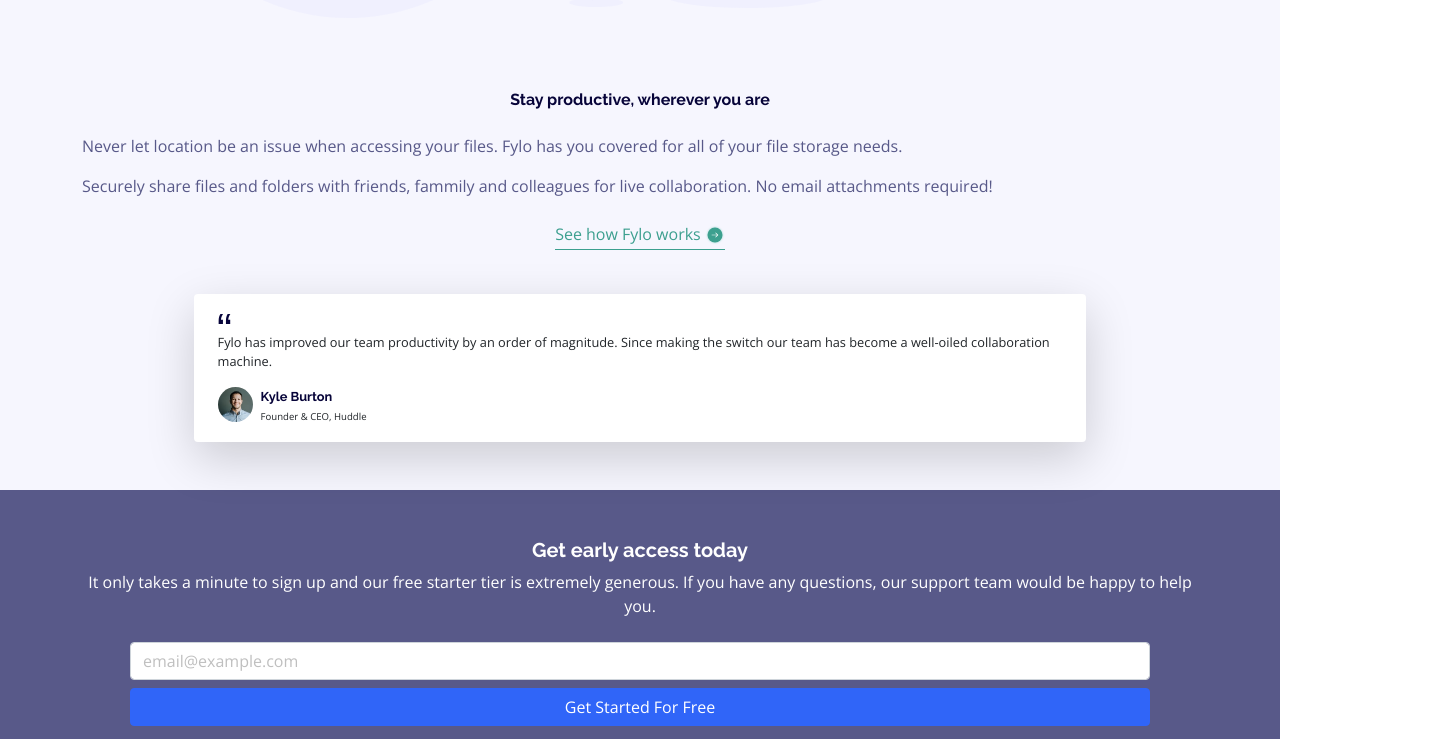
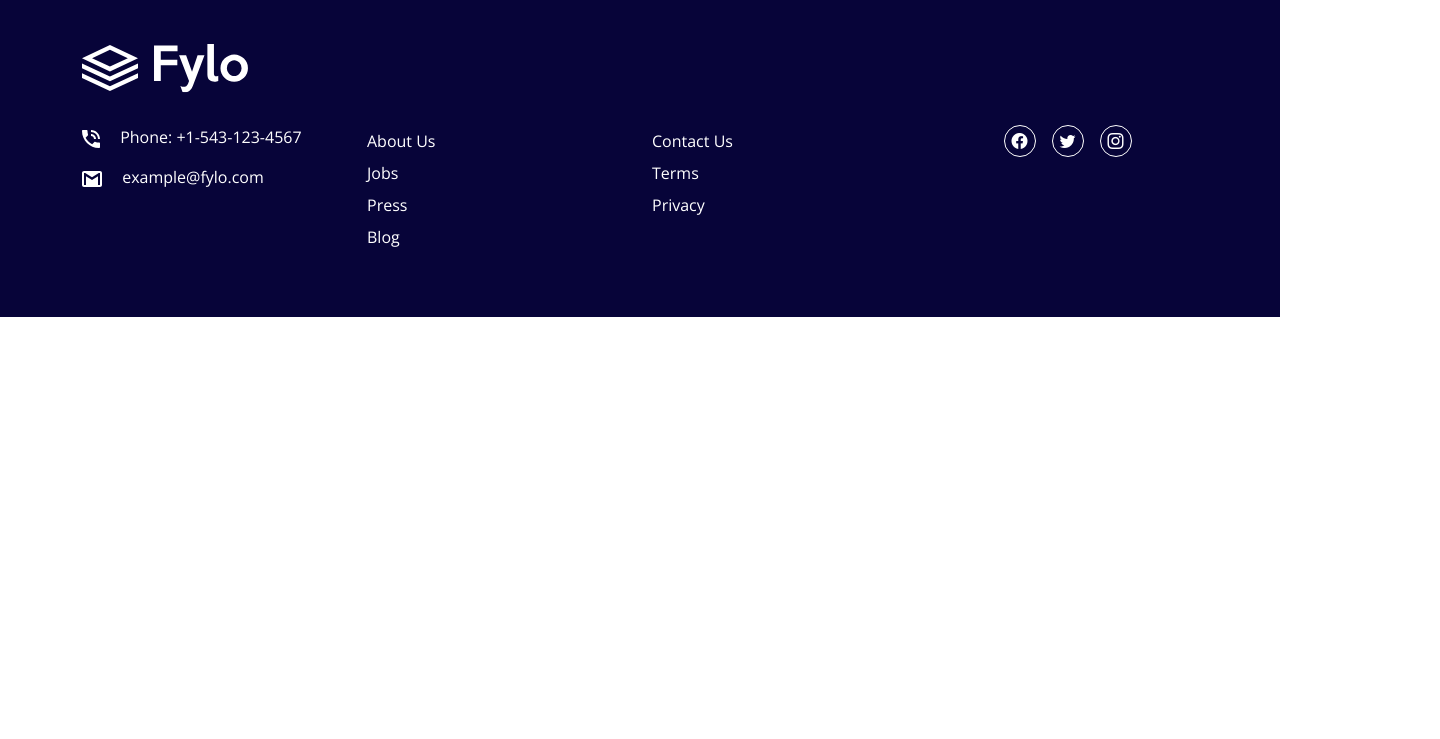
Before and after one commit to JSamuelAP/fylo-landing-page, a website: page index.html in a window 1280 px wide. Shown: the part 1561-2300 px from the top of the page, 1440 px wide, since content can reach past the window. After the commit the page ends 1878 px from the top, so only its background shows below. Drawn offline with nearby package versions, Linux system fonts and the light colour scheme.

Commit message:
feat: Adaptar a pantallas grandes

```diff
--- a/index.html
+++ b/index.html
@@ -23,8 +23,8 @@
     </style>
   </head>
   <body>
-    <header class="header pt-2 mb-5">
-      <nav class="navbar fixed-top bg-white">
+    <header class="header pt-2 pt-md-4 mb-5">
+      <nav class="navbar fixed-top bg-white py-md-3">
         <div class="container">
           <a href="#" class="navbar-brand">
             <img src="images/logo.svg" alt="Logo de Fylo" />
@@ -43,15 +43,15 @@
         </div>
       </nav>
       <div class="container mt-5 pt-5">
-        <div class="row gy-5 text-center">
-          <div class="col-12 col-md-6">
+        <div class="row gy-5 gy-md-0 text-center">
+          <div class="col-12 col-md-6 order-md-2">
             <img
               src="images/illustration-1.svg"
               alt="Personas buscando en una carpeta"
               class="img-fluid"
             />
           </div>
-          <div class="col-12 col-md-6">
+          <div class="col-12 col-md-6 order-md-1 pt-lg-5">
             <h2 class="text-primary fw-bold">
               All your files in one secure location, accessible anywhere.
             </h2>
@@ -61,15 +61,15 @@
               family, and co-workers.
             </p>
             <form class="mt-4">
-              <div class="row gy-3">
-                <div class="col-12">
+              <div class="row gy-3 gy-md-0 gx-3">
+                <div class="col-12 col-md-7">
                   <input
                     type="email"
                     class="form-control border border-primary"
                     placeholder="Enter your email"
                   />
                 </div>
-                <div class="col-12">
+                <div class="col-12 col-md-5">
                   <button type="submit" class="btn btn-bright-blue w-100">
                     Get Started
                   </button>
@@ -81,36 +81,37 @@
       </div>
     </header>
     <main class="main pt-5">
-      <picture>
+      <picture class="d-block">
         <source
           media="(min-width: 992px)"
           srcset="images/bg-curve-desktop.svg"
         />
-        <img src="images/bg-curve-mobile.svg" alt="" />
+        <img src="images/bg-curve-mobile.svg" class="img-fluid w-100" alt="" />
       </picture>
-      <div class="bg-light-grayish-blue text-center pt-5">
+      <div class="bg-light-grayish-blue pt-5 pt-md-1">
         <div class="container">
-          <div class="row gy-5">
-            <div class="col-12">
+          <div class="row gy-5 gy-md-0">
+            <div class="col-12 col-md-5 order-md-2">
               <img
                 src="images/illustration-2.svg"
                 class="img-fluid"
                 alt="Personas colocando mensajes"
               />
             </div>
-            <div class="col-12">
-              <h3 class="h6 fw-bold text-primary my-4">
+            <div class="col-12 col-md-7 order-md-1">
+              <h2 class="h6 fw-bold text-primary text-center my-4">
                 Stay productive, wherever you are
-              </h3>
-              <p class="text-start text-secondary">
+              </h2>
+              <p class="text-secondary">
                 Never let location be an issue when accessing your files. Fylo
                 has you covered for all of your file storage needs.
               </p>
-              <p class="text-start text-secondary mb-4">
+              <p class="text-secondary mb-4">
                 Securely share files and folders with friends, fammily and
                 colleagues for live collaboration. No email attachments
                 required!
               </p>
+              <p class="text-center">
                 <a
                   href="#"
                   class="
@@ -120,10 +121,23 @@
                   "
                 >
                   See how Fylo works
-                <img src="images/icon-arrow.svg" class="icon-arrow" alt="->" />
+                  <img
+                    src="images/icon-arrow.svg"
+                    class="icon-arrow"
+                    alt="->"
+                  />
                 </a>
+              </p>
               <article
-                class="card text-start my-5 mx-auto px-2 shadow-lg border-0"
+                class="
+                  card
+                  text-start
+                  my-5
+                  mx-auto mx-md-0
+                  px-2
+                  shadow-lg
+                  border-0
+                "
               >
                 <div class="card-body">
                   <img src="images/icon-quotes.svg" alt="“" />
@@ -158,9 +172,9 @@
       </div>
     </main>
     <section class="contact py-5 bg-secondary">
-      <div class="container">
+      <div class="container my-4">
         <div class="row gy-2">
-          <div class="col-12 text-center text-white">
+          <div class="col-12 col-md-6 text-center text-white">
             <h5 class="fw-bold">Get early access today</h5>
             <p>
               It only takes a minute to sign up and our free starter tier is
@@ -168,9 +182,9 @@
               would be happy to help you.
             </p>
           </div>
-          <div class="col-12">
-            <form class="px-5">
-              <div class="d-grid gap-2">
+          <div class="col-12 col-md-6">
+            <form class="px-5 px-md-0">
+              <div class="d-grid gap-2 gap-md-3">
                 <input
                   type="email"
                   class="form-control"
@@ -186,10 +200,10 @@
       </div>
     </section>
     <footer class="py-5 bg-primary text-white fw-light">
-      <div class="container">
+      <div class="container mt-md-5">
         <img src="images/logo-white.svg" alt="Logo de Fylo" />
         <div class="row gy-3 mt-3">
-          <div class="col-12">
+          <div class="col-12 col-md-3">
             <p>
               <img src="images/icon-phone.svg" alt="" />
               <span class="ms-3">Phone: +1-543-123-4567</span>
@@ -199,7 +213,7 @@
               <span class="ms-3">example@fylo.com</span>
             </p>
           </div>
-          <div class="col-12">
+          <div class="col-12 col-md-3">
             <ul class="list-unstyled">
               <li class="py-1">
                 <a href="#" class="text-decoration-none">About Us</a>
@@ -215,7 +229,7 @@
               </li>
             </ul>
           </div>
-          <div class="col-12">
+          <div class="col-12 col-md-3">
             <ul class="list-unstyled">
               <li class="py-1">
                 <a href="#" class="text-decoration-none">Contact Us</a>
@@ -228,7 +242,7 @@
               </li>
             </ul>
           </div>
-          <div class="col-12">
+          <div class="col-12 col-md-3">
             <div class="d-flex justify-content-center">
               <a
                 href="https://facebook.com"
--- a/sass/custom.scss
+++ b/sass/custom.scss
@@ -34,17 +34,38 @@
 .navbar-brand img {
   width: 5rem;
 }
+@include media-breakpoint-up(md) {
+  .header h2 {
+    text-align: left;
+  }
+  .header p {
+    text-align: left;
+  }
+}
+
 input[type="email"]::placeholder {
   color: map-get($map: $theme-colors, $key: light-gray);
 }
 /*
  * Main
  */
+@include media-breakpoint-up(md) {
+  .main {
+    h2 {
+      text-align: left !important;
+      font-size: 1.5rem;
+    }
+    p.text-center {
+      text-align: left !important;
+    }
+  }
+}
 .icon-arrow {
   width: 20px;
 }
 .card {
   width: 80%;
+  max-width: 300px;
   .card-body {
     font-size: 0.8rem;
   }
@@ -60,6 +81,17 @@
   font-size: 0.6rem;
 }
 /*
+ * Contact
+ */
+@include media-breakpoint-up(md) {
+  .contact div.text-center {
+    text-align: left !important;
+  }
+  .contact button {
+    width: 46%;
+  }
+}
+/*
  * Footer
  */
 a {
```
Also changed, not shown: css/custom.css, css/custom.min.css. Lines whose indentation alone changed are shown as unchanged.
